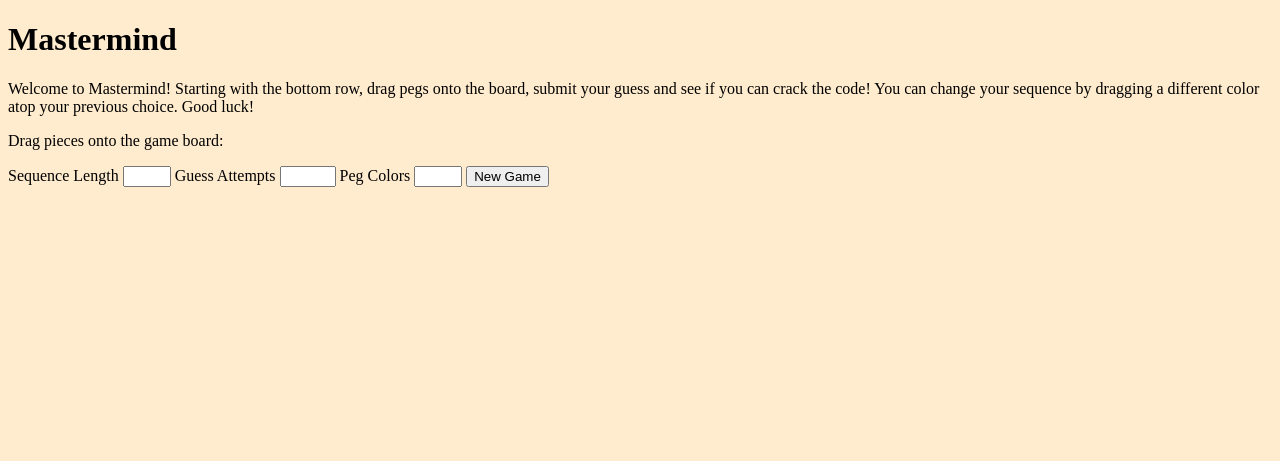
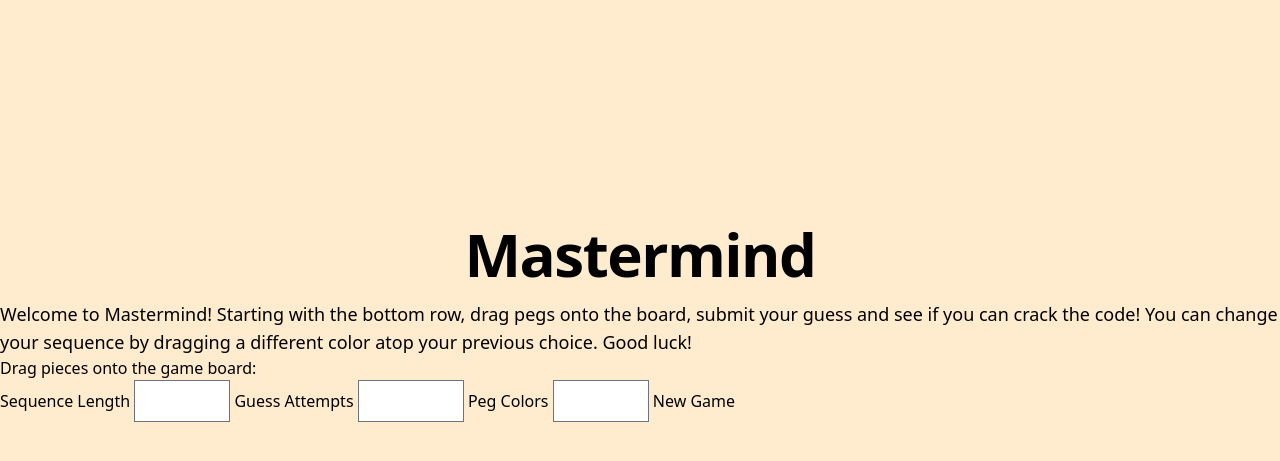
Before and after one commit to jwhudnall/mastermind, a Flask app: template templates/index.html in a window 1280 px wide. Shown: the top 461 px of the page. Run offline with Flask 2, Linux system fonts and the light colour scheme; the template is opened without the code that fills it, so the values that code supplies are empty; some libraries are stand-ins or nearby versions.

Commit message:
Style h1, h2

```diff
--- a/templates/index.html
+++ b/templates/index.html
@@ -5,20 +5,27 @@
   <meta charset="UTF-8">
   <meta http-equiv="X-UA-Compatible" content="IE=edge">
   <meta name="viewport" content="width=device-width, initial-scale=1.0">
+  <link rel="stylesheet" href="https://unpkg.com/flowbite@1.4.1/dist/flowbite.min.css" />
+  <script src="https://cdn.tailwindcss.com"></script>
+
   <link rel="stylesheet" href="/static/app.css">
   <link rel="shortcut icon" type="image/x-icon" href="../static/images/favicon.jpeg">
   <title>Document</title>
 </head>
 
 <body>
-  <h1>Mastermind</h1>
-  <p>Welcome to Mastermind! Starting with the bottom row, drag pegs onto the board, submit your guess and see
-    if you can crack the code! You can change your sequence by dragging a different color atop your previous choice.
+  <h1 class="mt-56 text-center text-black text-4xl tracking-tight font-extrabold sm:text-6xl lg:mt-56 xl:text-6xl">
+    Mastermind</h1>
+
+  <p class="mt-4 text-lg">Welcome to Mastermind! Starting with the bottom row, drag pegs onto the board, submit your
+    guess and see if you can crack the code! You can change your sequence by dragging a different color atop your
+    previous choice.
     Good luck!
   </p>
   {% if game %}
   <p>{{game.winning_sequence}}</p>
-  <h2>Remaining Guesses: <span id="numGuessesLeft">{{game.remaining_guess_count}}</span></h2>
+  <h2 class="mt-8 text-center text-black text-md tracking-tight font-extrabold sm:text-lg xl:text-xl">Remaining
+    Guesses: <span id="numGuessesLeft" class="italic">{{game.remaining_guess_count}}</span></h2>
 
   <!-- Result Peg Explanation Table -->
   <p>Result Pegs Explained</p>
@@ -150,6 +157,7 @@
   </form>
 
   <!-- Scripts -->
+  <script src="https://unpkg.com/flowbite@1.4.1/dist/flowbite.js"></script>
   <script src="https://cdnjs.cloudflare.com/ajax/libs/axios/0.19.2/axios.min.js"
     integrity="sha256-T/f7Sju1ZfNNfBh7skWn0idlCBcI3RwdLSS4/I7NQKQ=" crossorigin="anonymous"></script>
   <script src="https://code.jquery.com/jquery-3.6.0.min.js"
```
